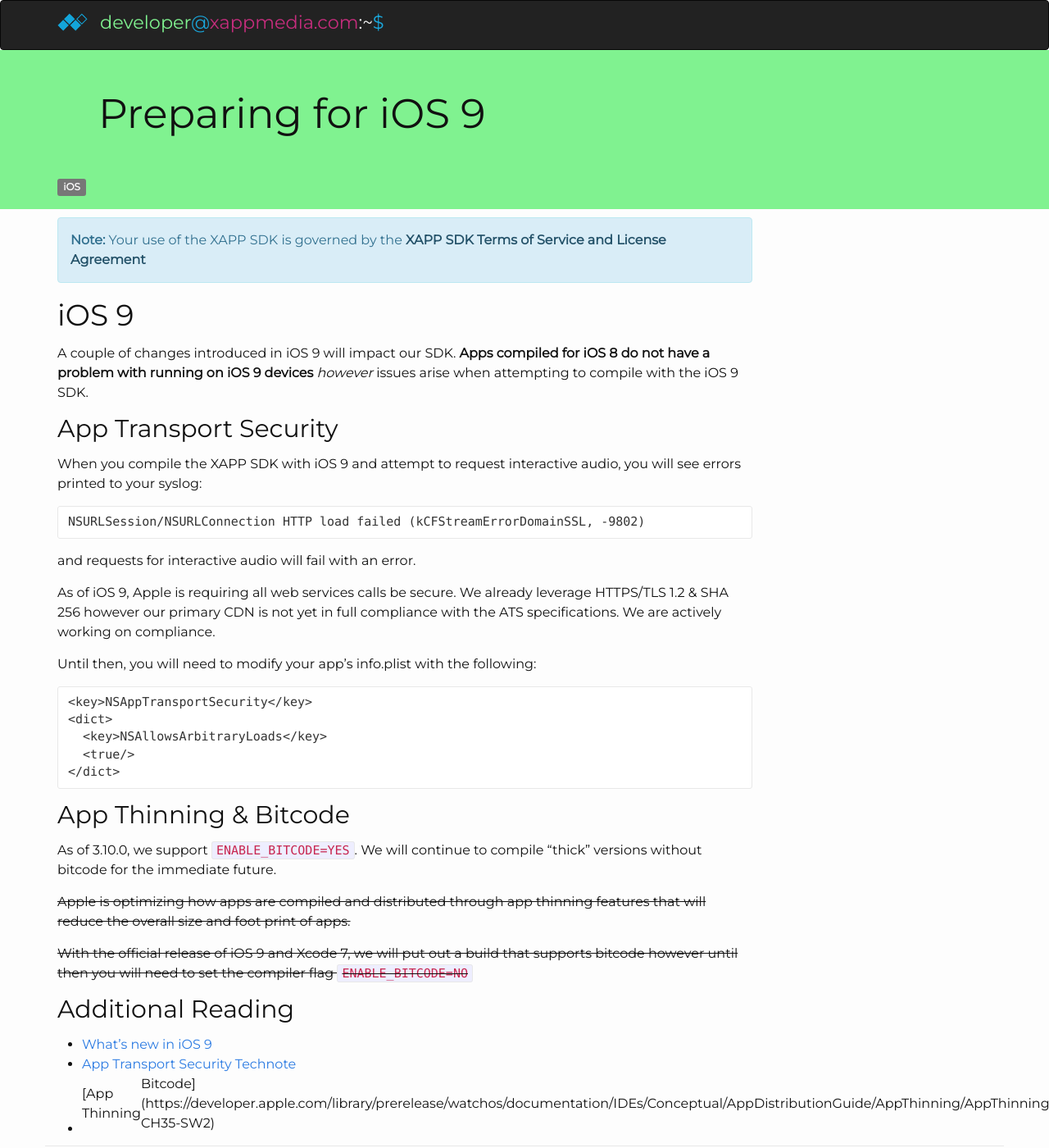
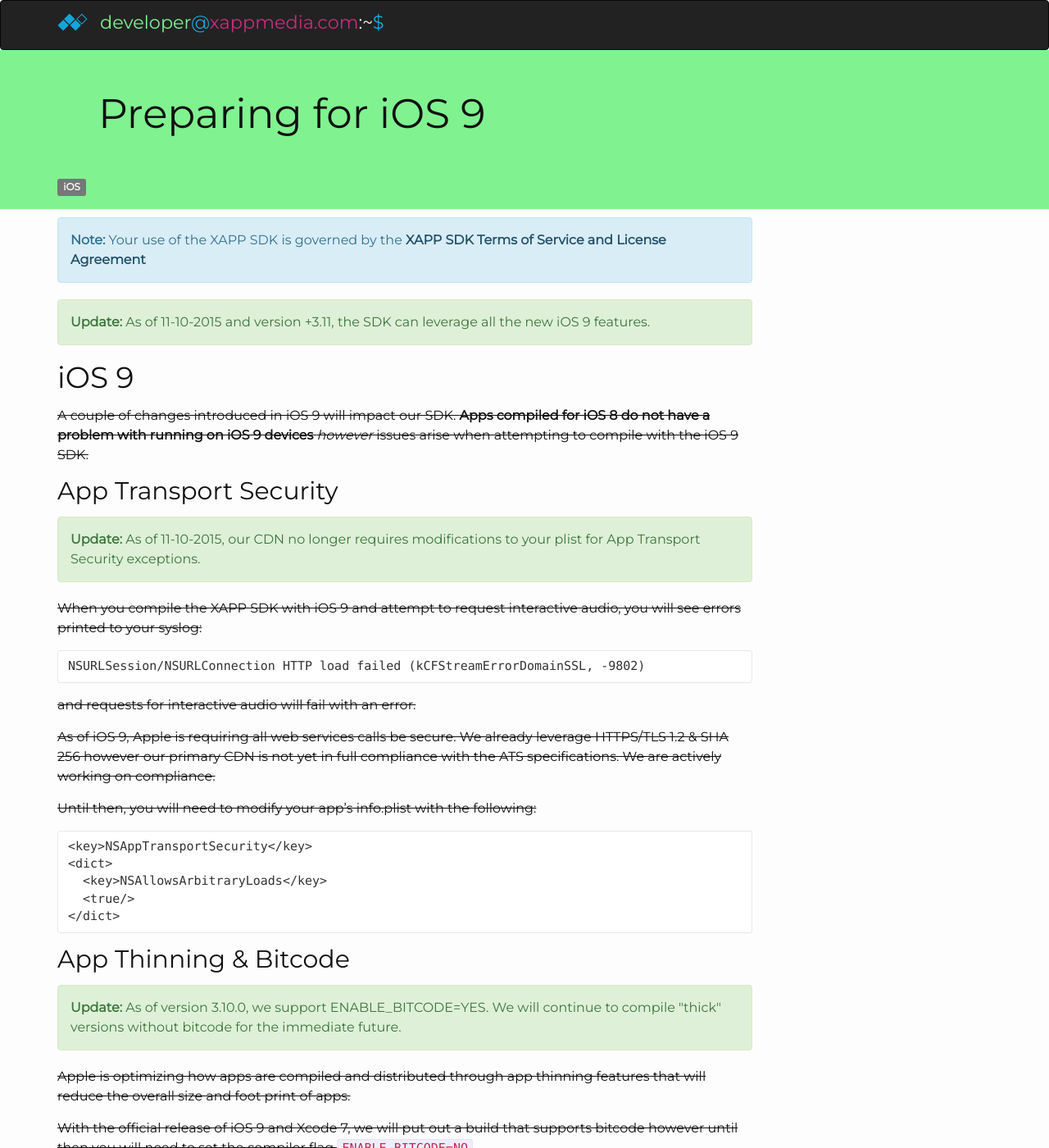
Before and after one commit to chrsdietz/Documentation, a Jekyll site: the page built from _ios/preparing-for-ios-9.markdown, in a window 1280 px wide and 1400 px high. Shown: the whole window at 82% size. Built offline with Jekyll 4.4.1, drawn with Linux system fonts in a browser that asks for light colours; nearby versions of some CDN libraries; library files that are not in the unit come from our copies; Markdown is read by kramdown in place of the engine named in the settings; comment, search, counter and statistics services are not loaded.

Commit message:
updated docs on compliance status

````diff
--- a/_ios/preparing-for-ios-9.markdown
+++ b/_ios/preparing-for-ios-9.markdown
@@ -5,23 +5,31 @@
  - iOS
 ---
 
+<div class="alert alert-success" role="alert">
+  <p><b>Update:</b> As of 11-10-2015 and version +3.11, the SDK can leverage all the new iOS 9 features.</p>
+</div>
+
 # iOS 9
 
-A couple of changes introduced in iOS 9 will impact our SDK.  **Apps compiled for iOS 8 do not have a problem with running on iOS 9 devices** _however_ issues arise when attempting to compile with the iOS 9 SDK.
+~~A couple of changes introduced in iOS 9 will impact our SDK.  **Apps compiled for iOS 8 do not have a problem with running on iOS 9 devices** _however_ issues arise when attempting to compile with the iOS 9 SDK.~~
 
 ## App Transport Security
 
-When you compile the XAPP SDK with iOS 9 and attempt to request interactive audio, you will see errors printed to your syslog:
+<div class="alert alert-success" role="alert">
+  <p><b>Update:</b> As of 11-10-2015, our CDN no longer requires modifications to your plist for App Transport Security exceptions.</p>
+</div>
+
+~~When you compile the XAPP SDK with iOS 9 and attempt to request interactive audio, you will see errors printed to your syslog:~~
 
 ```
 NSURLSession/NSURLConnection HTTP load failed (kCFStreamErrorDomainSSL, -9802)
 ```
 
-and requests for interactive audio will fail with an error.
+~~and requests for interactive audio will fail with an error.~~
 
-As of iOS 9, Apple is requiring all web services calls be secure.  We already leverage HTTPS/TLS 1.2 & SHA 256 however our primary CDN is not yet in full compliance with the ATS specifications.  We are actively working on compliance.
+~~As of iOS 9, Apple is requiring all web services calls be secure.  We already leverage HTTPS/TLS 1.2 & SHA 256 however our primary CDN is not yet in full compliance with the ATS specifications.  We are actively working on compliance.~~
 
-Until then, you will need to modify your app's info.plist with the following:
+~~Until then, you will need to modify your app's info.plist with the following:~~
 
 ```
 <key>NSAppTransportSecurity</key>
@@ -33,7 +41,9 @@
 
 ## App Thinning & Bitcode
 
-As of 3.10.0, we support `ENABLE_BITCODE=YES`.  We will continue to compile "thick" versions without bitcode for the immediate future.
+<div class="alert alert-success" role="alert">
+  <p><b>Update:</b> As of version 3.10.0, we support ENABLE_BITCODE=YES.  We will continue to compile "thick" versions without bitcode for the immediate future.</p>
+</div>
 
 ~~Apple is optimizing how apps are compiled and distributed through app thinning features that will reduce the overall size and foot print of apps.~~
 
--- a/_ios/quick-start.markdown
+++ b/_ios/quick-start.markdown
@@ -6,10 +6,6 @@
   - iOS
   - Quick Start
 ---
-
-<div class="alert alert-warning" role="alert">
-  <b>Xcode 7 & iOS 9</b> If you are compiling with Xcode 7 and iOS 9, please see the <a href="/ios/preparing-for-ios-9">necessary additional instructions</a>
-</div>
 
 # Adding XappAds to your Project
 
````
